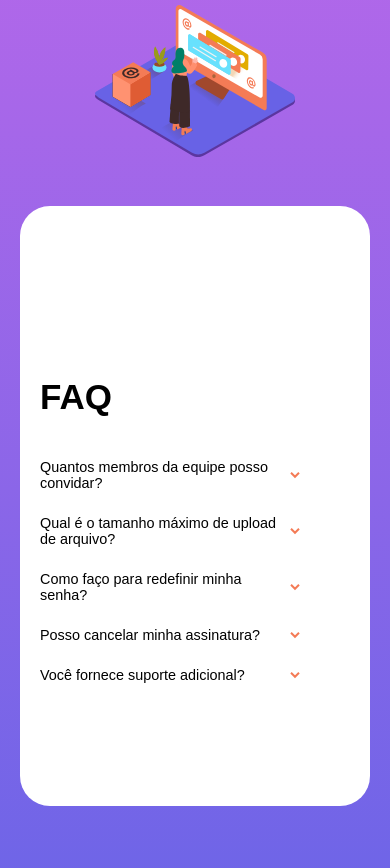
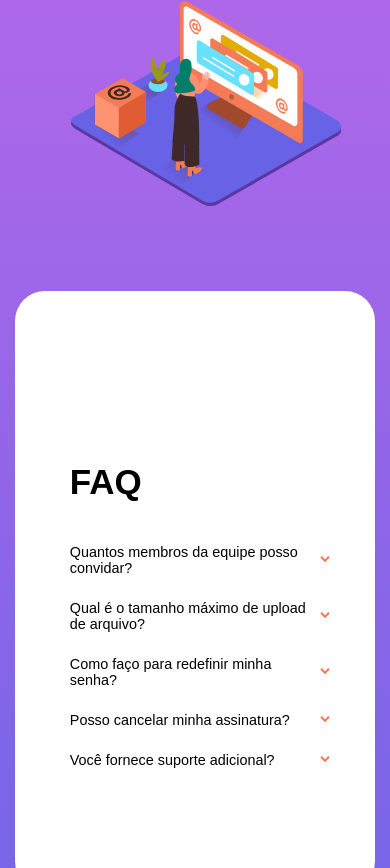
Before and after one commit to aydom669/FAQ-Accordion-Card, a plain HTML site: page index.html in a window 390 px wide. Shown: the top 868 px of the page. Drawn offline with Linux system fonts and the light colour scheme.

Commit message:
MAnutenção do projeto

```diff
--- a/css/style.css
+++ b/css/style.css
@@ -14,6 +14,7 @@
     margin: 0;
     padding: 0;
     box-sizing: border-box;
+
 }
 
 html{
@@ -36,7 +37,6 @@ body{
 }
 
 .cubo{
-  position: relative;
   width: 180px;
   height: 180px;
   transform: translate(-280% , 130%);
@@ -48,7 +48,6 @@ body{
     position: relative;
     height: 100%;
     display: flex;
-    justify-content: center;
     align-items: center;
 
 }
@@ -59,13 +58,14 @@ body{
     width: 400px;
     background-repeat: no-repeat;
     background-position: 150% center;
+    position: relative;
 
   }
 
 .main{
     background-color: #fff;
     border-radius: 30px;
-    height: 509px;
+    height: 450px;
     max-width: 930px;
     display: flex;
     background-image: url("images/bg-pattern-desktop.svg");
@@ -73,15 +73,16 @@ body{
     background-position: 1700% 65%;
     z-index: 10;
 
+
 }
 
 .acordeon{
-  margin: 70px 0px;
+  margin: 70px 20px;
   display: flex;
   flex-direction: column;
   row-gap: 10px;
   position: relative;
-  right: 8%;
+  right: 7%;
 }
 
 .question{
@@ -146,6 +147,10 @@ body{
     max-width: 890px;
   }
 
+  .acordeon{
+    margin: 50px 0px;
+  }
+
   .cubo{
     transform: translate(-270% , 130%);
   }
@@ -155,19 +160,23 @@ body{
 @media (max-width: 943px) {
 
   body{
-    height: 120vh;
+    height: 135vh;
     display: flex;
     justify-content: center;
     align-items: center;
+    overflow-x: hidden;
 
   }
     .main{
 
-        max-width: 35rem;
-        flex-direction: column;
-        align-items: center;
-        justify-content: center;
-        min-height: 600px;
+      max-width: 35rem;
+      flex-direction: column;
+      align-items: center;
+      justify-content: center;
+      min-height: 650px;
+      text-align: center;
+      margin-top: 10%;
+
 
     }
 
@@ -187,11 +196,11 @@ body{
     .main__image--Ad{
       background: url(images/illustration-woman-online-mobile.svg);
       background-repeat: no-repeat;
-      background-position: center;
-      width: 200px;
-      height: 200px;
-      top: 60%;
-      position: absolute;
+      width: 270px;
+      height: 273px;
+      top: 80%;
+      right: 12%;
+      position: relative;
 
     }
 
@@ -217,21 +226,28 @@ body{
 
 @media (max-width: 423px) {
   body{
-    height: 120vh;
+    height: 140vh;
 
   }
   .main__image--Ad{
-    top: 70%;
+    top: 80%;
   }
 
   .main{
-    width: 350px;
+    width: 30rem;
+    flex-direction: column;
+    align-items: center;
+    justify-content: center;
+    min-height: 600px;
+    margin-top: 0;
+
   }
 
   .acordeon{
     width: 200px;
     padding: 0;
-    right: 55px;
+    position: relative;
+    text-align: start;
   }
 
   .question{
```
